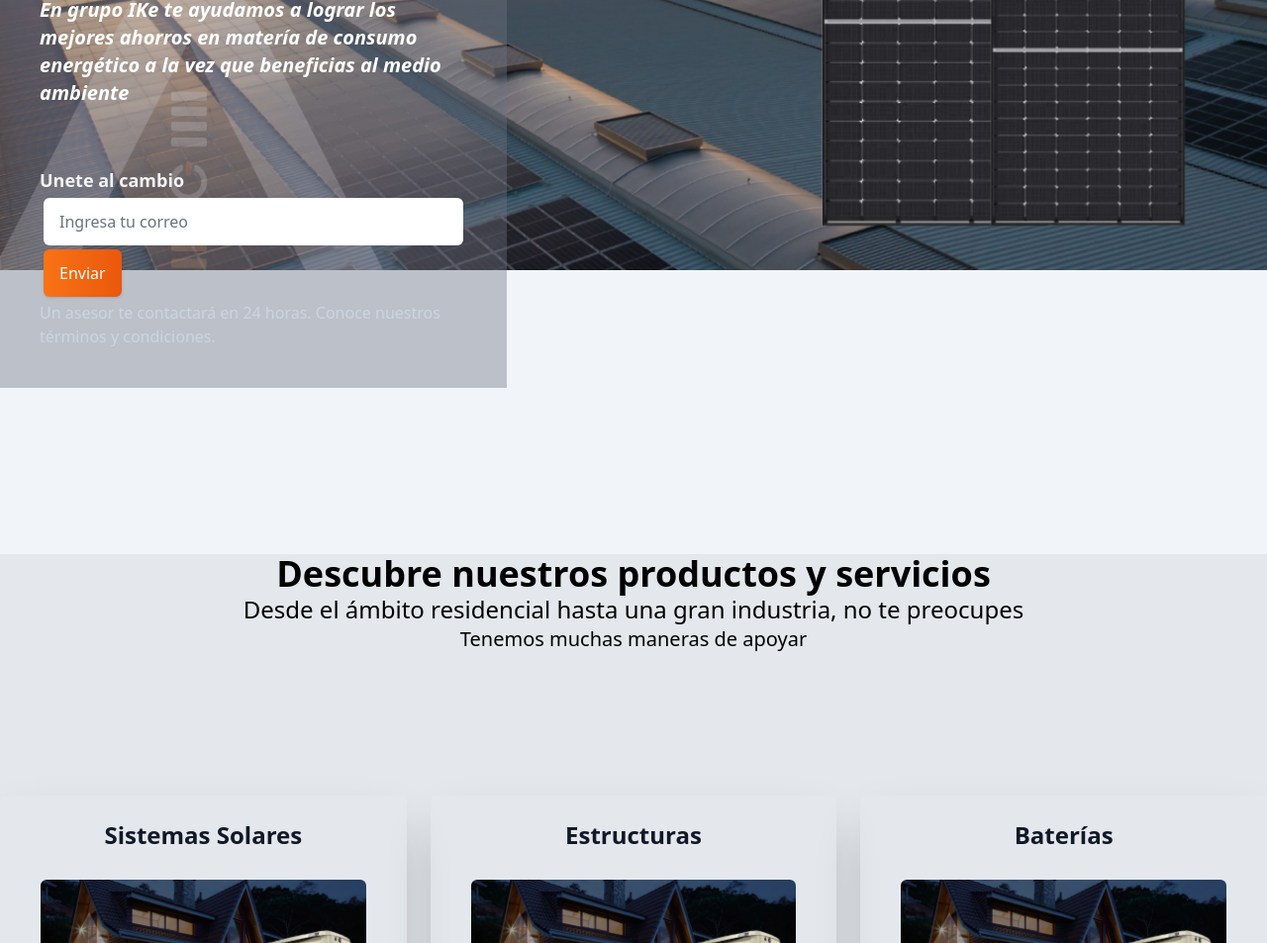
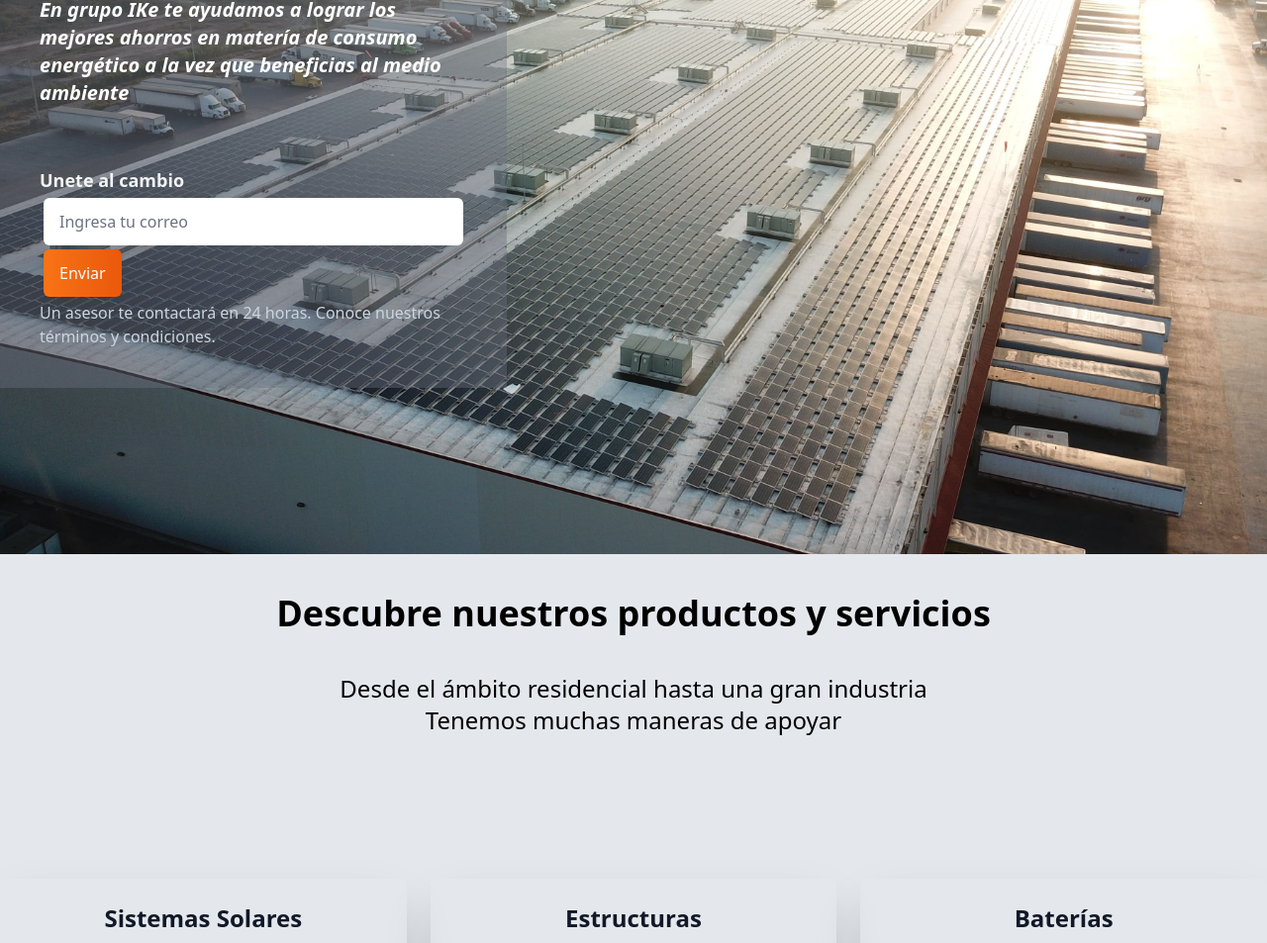
Before and after one commit to Dennismatu/M3_landing_de_negocio, a website built with Vite: page index.html in a window 1280 px wide. Shown: the part 320-1273 px from the top of the page at 99% size. Built offline with nearby package versions, Linux system fonts and the light colour scheme.

Commit message:
Fix Background and overflow

```diff
--- a/index.html
+++ b/index.html
@@ -103,13 +103,15 @@
     <main>
       <!--Seccion Imagen-->
       <section
-        class="flex flex-col h-screen bg-no-repeat bg-contain"
-        style="background-image: url(&quot;./assets/Panel.jpg&quot;)"
+        class="flex flex-col h-screen bg-no-repeat bg-cover"
+        style="background-image: url(&quot;./assets/Ecopulse.jpg&quot;)"
       >
         <!--Seccion Contenido-->
-        <div class="w-2/5 py-10 px-10 bg-gray-500/40 mt-20">
-          <h1 class="text-gray-100 font-bold text-5xl">Más que solo energía</h1>
-          <p class="text-xl italic font-bold text-white py-5">
+        <div class="w-2/5 py-10 px-10 bg-gray-500/40 mt-20 overflow-hidden">
+          <h1 class="text-gray-100 font-bold text-5xl hidden md:flex">
+            Más que solo energía
+          </h1>
+          <p class="text-xl italic font-bold text-white py-5 hidden md:flex">
             En grupo IKe te ayudamos a lograr los mejores ahorros en matería de
             consumo energético a la vez que beneficias al medio ambiente
           </p>
@@ -150,16 +152,17 @@
 
     <!--Products Section-->
     <section class="bg-gray-500/10">
-      <div class="container">
-        <h2 class="text-center text-4xl font-semibold">
+      <div>
+        <h2 class="p-10 text-center text-4xl font-semibold">
           Descubre nuestros productos y servicios
         </h2>
         <div>
           <h3 class="text-center text-2xl font-medium">
-            Desde el ámbito residencial hasta una gran industria, no te
-            preocupes
+            Desde el ámbito residencial hasta una gran industria
           </h3>
-          <p class="text-center text-xl">Tenemos muchas maneras de apoyar</p>
+          <p class="text-center text-2xl font-medium">
+            Tenemos muchas maneras de apoyar
+          </p>
         </div>
       </div>
 
```
Also changed, not shown: assets/Ecopulse.jpg (added), dist/assets/Ecopulse-SSH7ZeBY.jpg (added), dist/assets/Logoike3-Ip_akuHm.png (added), dist/assets/Planta-MfswsFhq.jpg (added), dist/assets/index-LP41Vp2F.css (added), dist/index.html (added), 1 other file.
